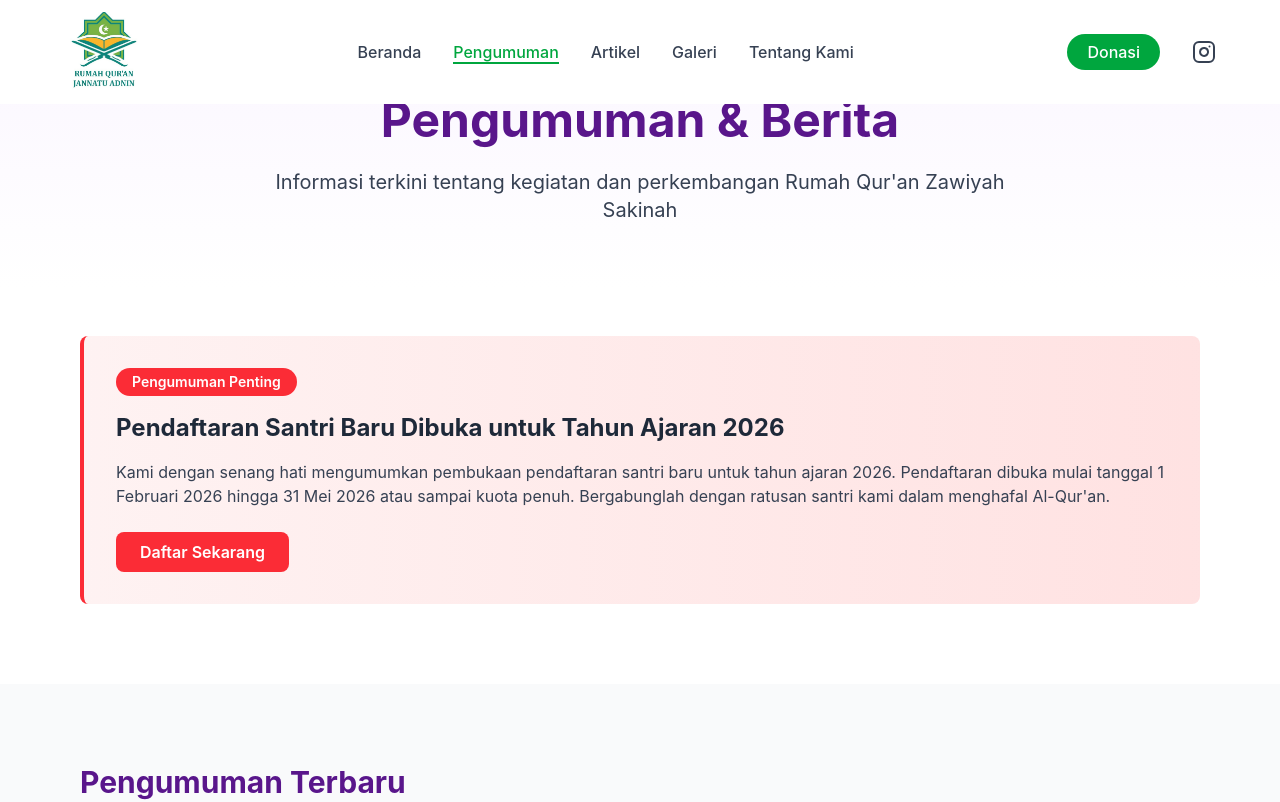
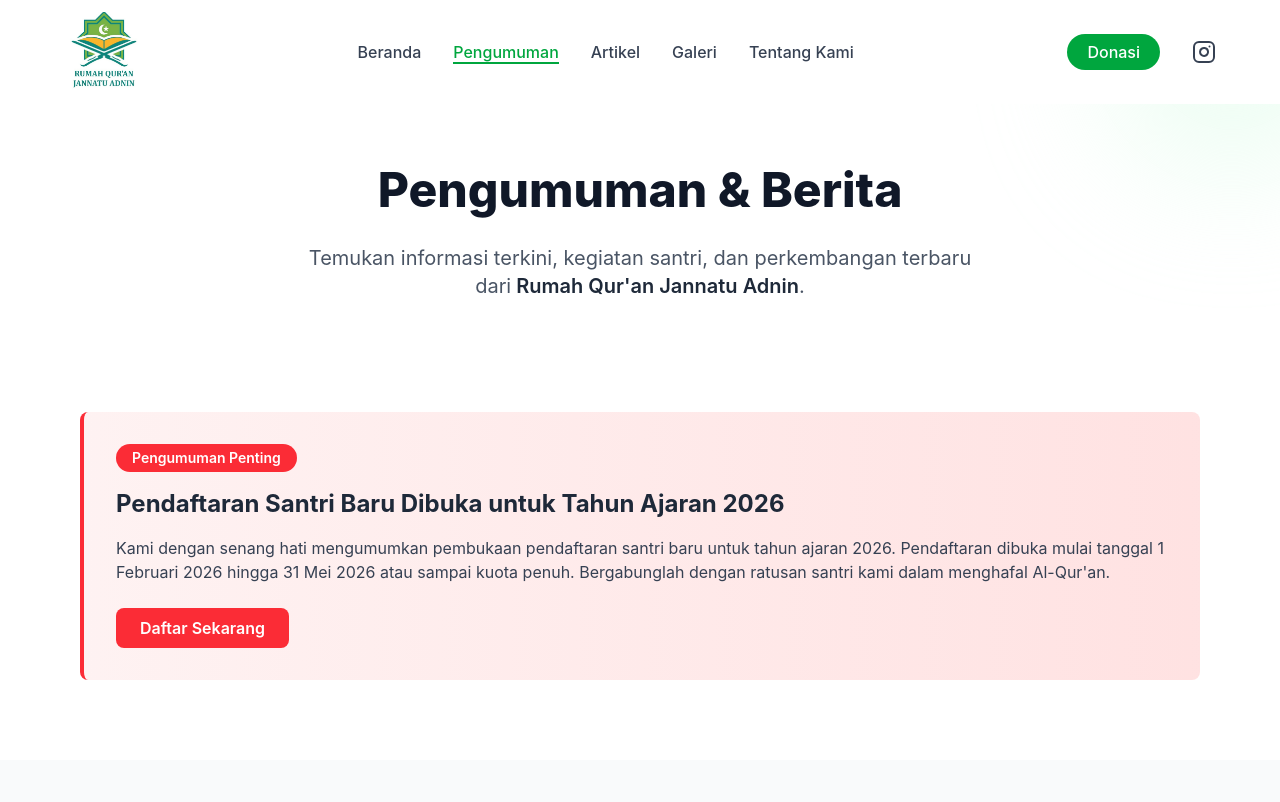
Before and after one commit to kokoy13/jannatu-adnin-frontend, a React (Vite) app in the folder jannatuadnin-frontend/: page /pengumuman in a window 1280 px wide. Shown: the top 802 px of the page. Built offline with nearby package versions, Linux system fonts and the light colour scheme.

Commit message:
redesign Announcment - HeroSection

```diff
--- a/jannatuadnin-frontend/src/pages/Announcement.jsx
+++ b/jannatuadnin-frontend/src/pages/Announcement.jsx
@@ -1,18 +1,24 @@
 import Navbar from "../components/Navbar"
 import Footer from "../components/Footer"
 
-const Announcement = () =>{
-    return(
+const Announcement = () => {
+    return (
         <div className="bg-white text-gray-800">
             {/* <!-- Navigation --> */}
             <Navbar></Navbar>
 
             {/* <!-- Hero Section --> */}
-            <section className="pt-24 pb-16 bg-gradient-to-b from-purple-50 to-white islamic-pattern">
-                <div className="max-w-6xl mx-auto px-4 text-center">
-                    <h1 className="text-5xl font-bold text-purple-900 mb-6">Pengumuman & Berita</h1>
-                    <p className="text-xl text-gray-700 max-w-3xl mx-auto">
-                        Informasi terkini tentang kegiatan dan perkembangan Rumah Qur'an Zawiyah Sakinah
+            <section className="pt-40 pb-16 bg-white relative overflow-hidden">
+                {/* Dekorasi tipis agar tidak terlalu polos */}
+                <div className="absolute top-0 right-0 w-64 h-64 bg-green-100 rounded-full blur-3xl opacity-50 -mr-20 -mt-20"></div>
+
+                <div className="max-w-6xl mx-auto px-4 text-center relative z-10">
+                    <h1 className="text-4xl md:text-5xl font-extrabold text-gray-900 mb-6 leading-tight">
+                        Pengumuman & Berita
+                    </h1>
+                    <p className="text-lg md:text-xl text-gray-600 max-w-2xl mx-auto">
+                        Temukan informasi terkini, kegiatan santri, dan perkembangan terbaru dari
+                        <span className="font-semibold text-gray-800"> Rumah Qur'an Jannatu Adnin</span>.
                     </p>
                 </div>
             </section>
```
